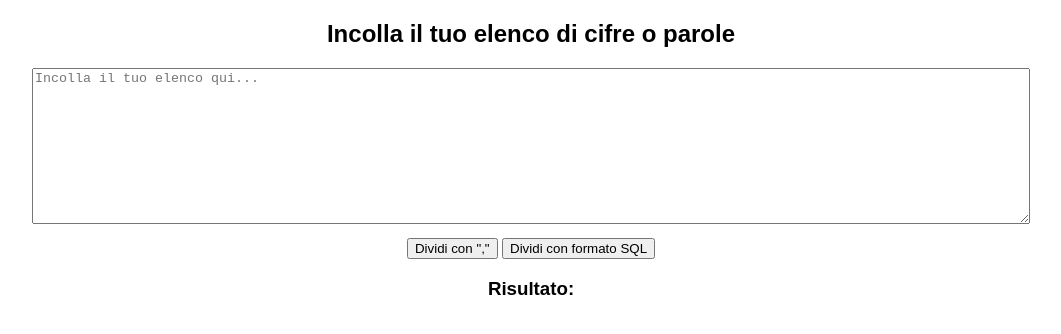
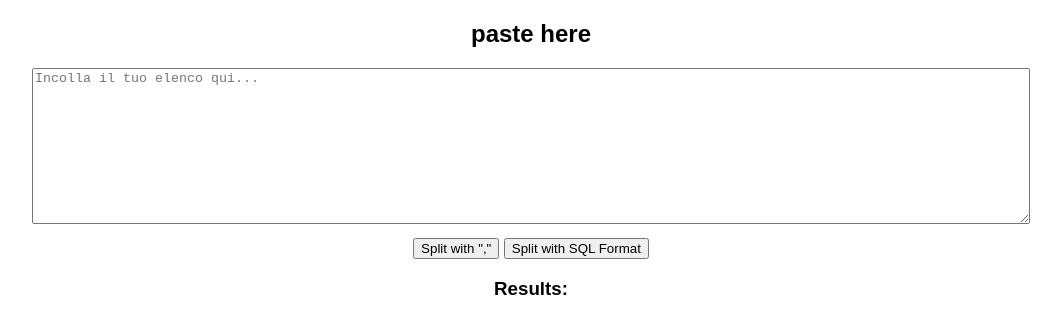
Before and after one commit to SimoMosca1997/text-splitter, a website: page public/index.html in a window 1280 px wide. Shown: the whole page, without its empty margins (109-1170 px from the left). Drawn offline with Linux system fonts and the light colour scheme.

Commit message:
Aggiornamento testi

```diff
--- a/public/index.html
+++ b/public/index.html
@@ -3,7 +3,7 @@
 <head>
     <meta charset="UTF-8">
     <meta name="viewport" content="width=device-width, initial-scale=1.0">
-    <title>Divisore di Testo</title>
+    <title>Text Splitter</title>
     <style>
         body {
             font-family: Arial, sans-serif;
@@ -18,11 +18,11 @@
     </style>
 </head>
 <body>
-    <h2>Incolla il tuo elenco di cifre o parole</h2>
+    <h2>paste here</h2>
     <textarea id="inputText" placeholder="Incolla il tuo elenco qui..."></textarea><br>
-    <button onclick="formatText(',')">Dividi con ","</button>
-    <button onclick="formatTextSql()">Dividi con formato SQL</button>
-    <h3>Risultato:</h3>
+    <button onclick="formatText(',')">Split with ","</button>
+    <button onclick="formatTextSql()">Split with SQL Format</button>
+    <h3>Results:</h3>
     <p id="outputText"></p>
 
     <script>
```
